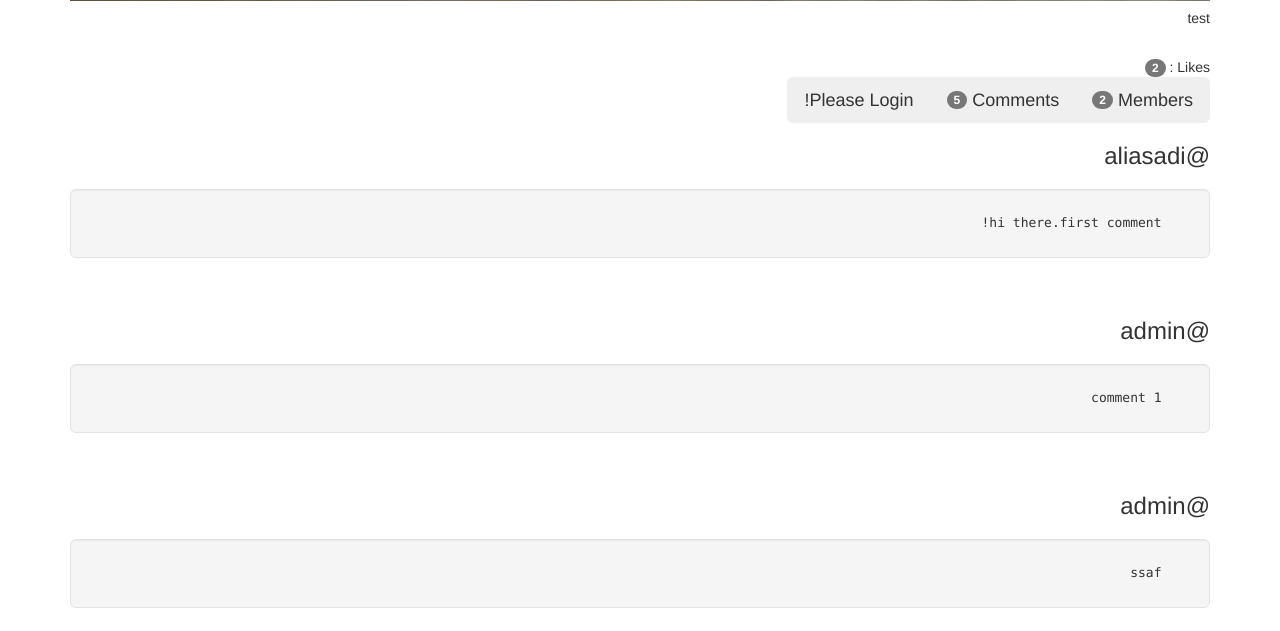
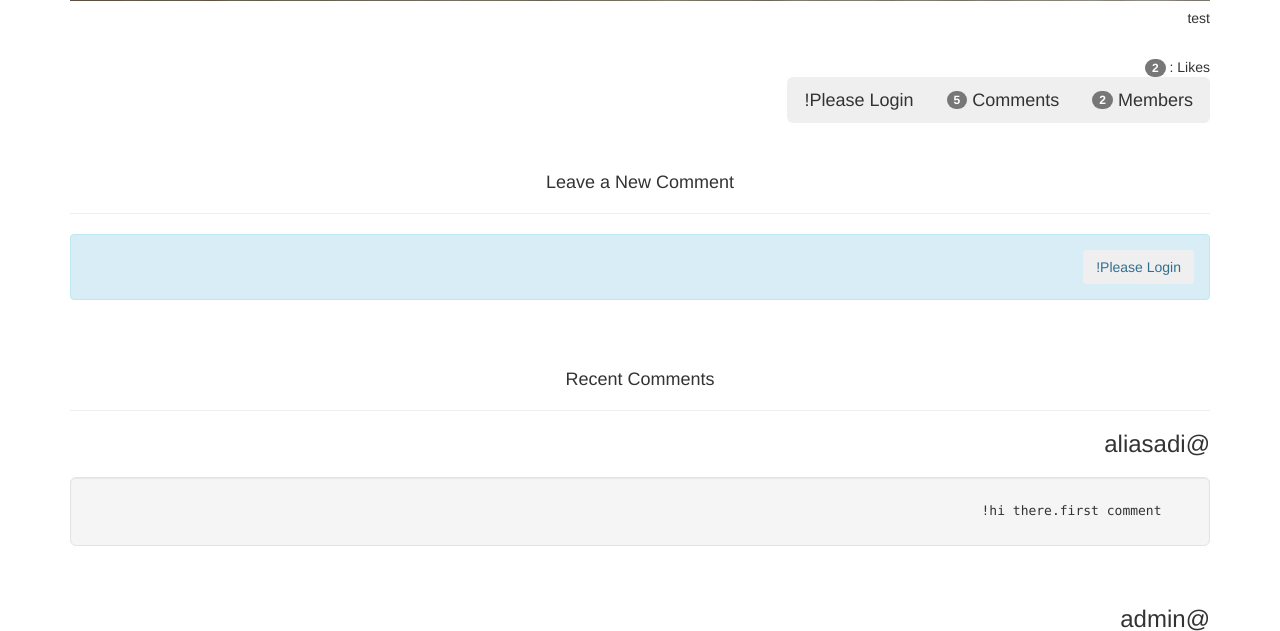
Before and after one commit to amirmahdiKhosravi/GeeksNegar-Website, a Django app: page /blog/1 in a window 1280 px wide, after a click that opens the changed part. Shown: the part 1319-1950 px from the top of the page. Run offline with Django 3.2, Linux system fonts and the light colour scheme; data comes from the database, SQL or seed files in the repository; both versions use the stored data as it was after the commit; some libraries are stand-ins or nearby versions.

Commit message:
comment function added in post_detail

```diff
--- a/blog/forms.py
+++ b/blog/forms.py
@@ -1,4 +1,4 @@
 from django import forms
 
-class LikePostForm(forms.Form):
-    pass
+class CommentForm(forms.Form):
+    comment_text = forms.CharField(label="Your Comment",widget=forms.Textarea(attrs={'class' : 'form-control'}))
--- a/blog/templates/blog/post_detail.html
+++ b/blog/templates/blog/post_detail.html
@@ -1,5 +1,4 @@
 {% extends 'blog/base.html' %}
-
 {% block content %}
 <div class="container">
 {% if post %}
@@ -86,6 +85,29 @@
 
     <div class="container">
         <div class="collapse multi-collapse" id="collapseComments" >
+            <br/><br/><div class="text-center"><h4>Leave a New Comment</h4></div><hr/>
+            {% if user.is_authenticated %}
+
+            <form class="form-group" action="{{ post.id }}/add-comment/" method="post">
+                {% csrf_token %}
+                {% for non_field_error in form.non_field_errors %}
+                    <p class="alert alert-danger">{{ non_field_error }}</p>
+                {% endfor %}
+                {% for field in form_cm %}
+                    <div>
+                        {{ field }}
+                    {% for error in field.errors %}
+                        <p class="alert alert-danger">{{ error }}</p>
+                    {% endfor %}
+                    </div>
+                {% endfor %}
+                <input type="submit" value="Comment" class="btn btn-light">
+            </form>
+            {% else %}
+            <div class="alert alert-info">
+            <button class="btn btn-light">Please Login!</button></div>
+            {% endif %}
+            <br/><br/><div class="text-center"><h4>Recent Comments</h4></div><hr/>
             <div class="card card-body">
                 {% if post.comments.all|length %}
                     {% for comment in post.comments.all %}
@@ -93,7 +115,7 @@
                     <div><h3><pre class="well well-lg">   {{ comment.text }}</pre></h3></div><br>
                     {% endfor %}
                 {% else %}
-                <div><h3><pre class="well well-lg">There is no Comments to show</pre></h3></div><br>
+                <div><h3><pre class="well well-lg">There is no Comments to show</pre></h3></div><br/>
                 {% endif %}
             </div>
         </div>
--- a/blog/urls.py
+++ b/blog/urls.py
@@ -6,5 +6,5 @@ app_name= 'blog'                                     #to find app's url better a
 urlpatterns = [
     url(r'^$', views.index , name='index' ), #we used as_view() function to reach Index class of our view
     url(r'^(?P<post_id>[0-9]+)$', views.post_detail , name='post-detail' ),
-    url(r'^(?P<post_id>[0-9]+)/post_like_handle/$', views.post_like_handle , name='post-like-handle' ),
+    url(r'^(?P<post_id>[0-9]+)/add-comment/$', views.comment_handler , name='post-like-handle' ),
 ]
--- a/blog/views.py
+++ b/blog/views.py
@@ -1,8 +1,10 @@
 from django.shortcuts import render, get_object_or_404
-from django.http import HttpResponse
+from django.http import HttpResponse, HttpResponseRedirect
 from . import models
+from .forms import *
 from GeeksNegar import settings
 from django.views import generic
+from django.urls import reverse
 
 def index(request):
     post_list =  models.Post.objects.order_by('-pub_date')
@@ -15,7 +17,8 @@ def post_detail(request,post_id='1'):
     obj = get_object_or_404(models.Post, pk=post_id)
     post_like, created = models.Like.objects.get_or_create(post=obj)
     context={'post' : obj,
-            'post_like' : post_like
+            'post_like' : post_like,
+            'form_cm' : CommentForm
     }
     return render(request, 'blog/post_detail.html',context=context)
 
@@ -40,3 +43,29 @@ def post_like_handle(request,post_id='1'):
         context={'post' : create_id
         }
         return render(request, 'blog/post_detail.html',context=context)
+
+
+def comment_handler(request,post_id='1'):
+    # if this is a POST request we need to process the form data
+    obj = get_object_or_404(models.Post, pk=post_id)
+    if request.method == 'POST':
+
+        print("session 2")
+        # create a form instance and populate it with data from the request:
+        form = CommentForm(request.POST)
+        # check whether it's valid:
+        if form.is_valid():
+            print("form valid 2")
+            # process the data in form.cleaned_data as required
+            comment_text = form.cleaned_data['comment_text']
+            comment, created = models.Comment.objects.get_or_create( user=request.user , text=comment_text )
+            comment.save()
+            obj.comments.add(comment)
+            obj.save()
+            # redirect to a new URL:
+            return HttpResponseRedirect(request.META.get('HTTP_REFERER'))
+
+    # if a GET (or any other method) we'll create a blank form
+    else:
+        form = CommentForm()
+    return HttpResponseRedirect(request.META.get('HTTP_REFERER'))
```
Also changed, not shown: blog/templatetags/order_by.py (added, +7 -0 lines), db.sqlite3.
